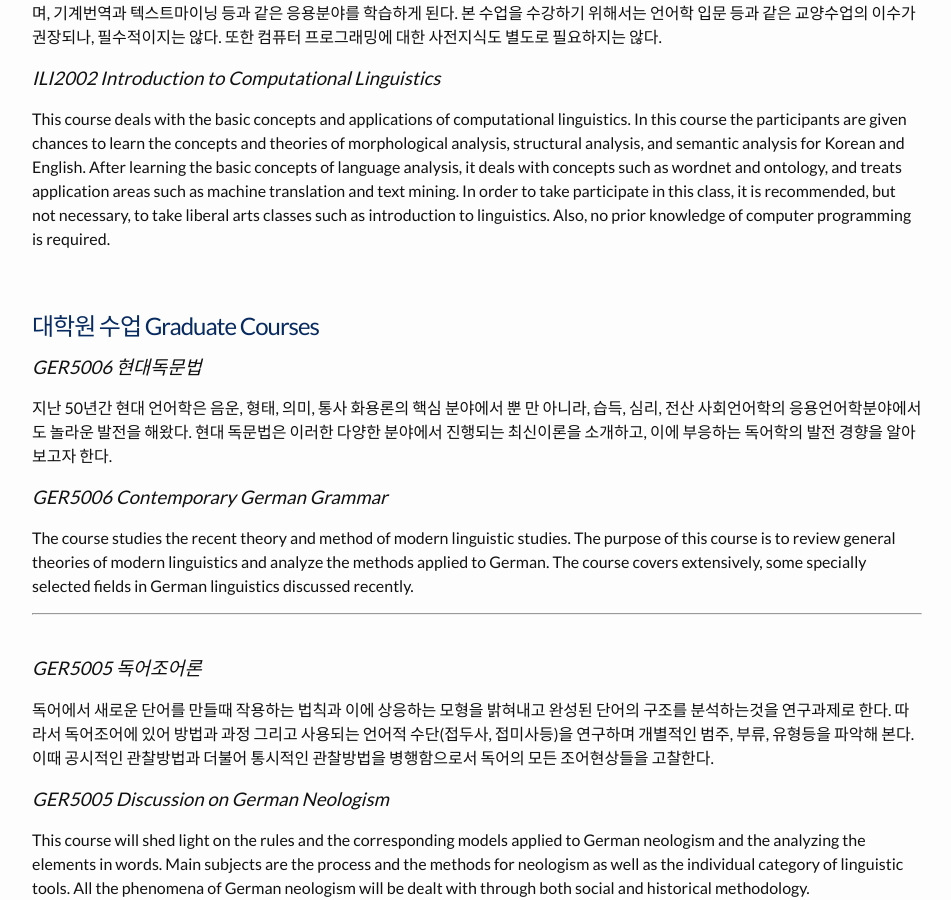
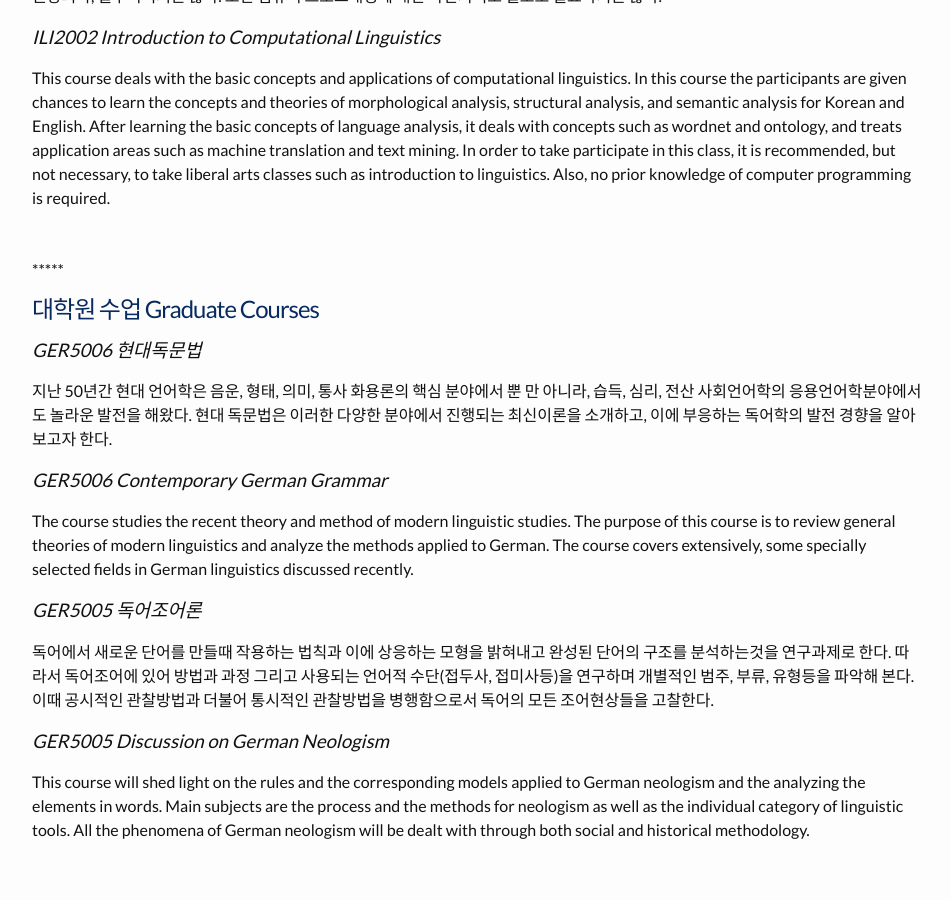
Before and after one commit to skkhmp/skkhmp.github.io, a Jekyll site: the page built from teaching.md, in a window 1280 px wide and 900 px high, scrolled down 558 px. Shown: the whole window, without its empty margins (163-1114 px from the left). Built offline with Jekyll 4.4.1, drawn with Linux system fonts in a browser that asks for light colours; some web fonts are replaced.

Commit message:
Update teaching.md

```diff
--- a/teaching.md
+++ b/teaching.md
@@ -10,8 +10,7 @@ permalink: /teaching/
 ### GER3025 Introduction to German Linguistics II
 In this course, German semantics, pragmatics and the history of German are treated. It will also provide an introduction to Applied Linguistics.
 
-*****
-<br/>
+
 ### ILI2002 컴퓨터언어학 입문
 본 수업에서는 컴퓨터언어학(computational linguistics)의 기본개념과 응용분야에 대해 다룬다. 한국어와 영어를 대상으로 형태소분석, 구조분석, 의미분석 등의 개념과 이론 등을 다룬다. 언어분석에 대한 기본개념을 학습한 후에는 워드넷, 온톨로지 등과 같은 확장개념을 다루며, 기계번역과 텍스트마이닝 등과 같은 응용분야를 학습하게 된다. 본 수업을 수강하기 위해서는 언어학 입문 등과 같은 교양수업의 이수가 권장되나, 필수적이지는 않다. 또한 컴퓨터 프로그래밍에 대한 사전지식도 별도로 필요하지는 않다.
 
@@ -20,6 +19,9 @@ This course deals with the basic concepts and applications of computational ling
 <br/>
 <br/>
 <br/>
+*****
+<br/>
+
 # 대학원 수업 Graduate Courses
 ### GER5006 현대독문법
 지난 50년간 현대 언어학은 음운, 형태, 의미, 통사 화용론의 핵심 분야에서 뿐 만 아니라, 습득, 심리, 전산 사회언어학의 응용언어학분야에서도 놀라운 발전을 해왔다. 현대 독문법은 이러한 다양한 분야에서 진행되는 최신이론을 소개하고, 이에 부응하는 독어학의 발전 경향을 알아보고자 한다.
@@ -27,8 +29,7 @@ This course deals with the basic concepts and applications of computational ling
 ### GER5006 Contemporary German Grammar
 The course studies the recent theory and method of modern linguistic studies. The purpose of this course is to review general theories of modern linguistics and analyze the methods applied to German. The course covers extensively, some specially selected fields in German linguistics discussed recently.
 
-*****
-<br/>
+
 ### GER5005 독어조어론
 독어에서 새로운 단어를 만들때 작용하는 법칙과 이에 상응하는 모형을 밝혀내고 완성된 단어의 구조를 분석하는것을 연구과제로 한다. 따라서 독어조어에 있어 방법과 과정 그리고 사용되는 언어적 수단(접두사, 접미사등)을 연구하며 개별적인 범주, 부류, 유형등을 파악해 본다. 이때 공시적인 관찰방법과 더불어 통시적인 관찰방법을 병행함으로서 독어의 모든 조어현상들을 고찰한다.
 
```
